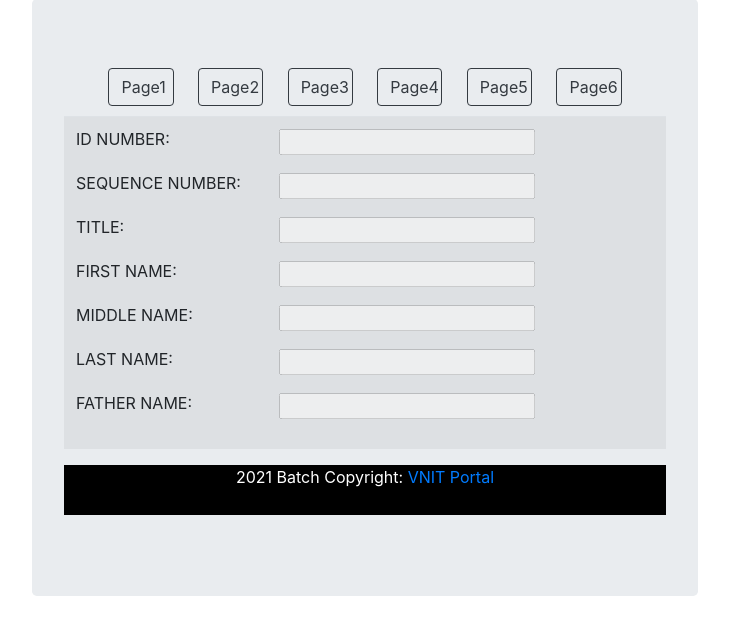
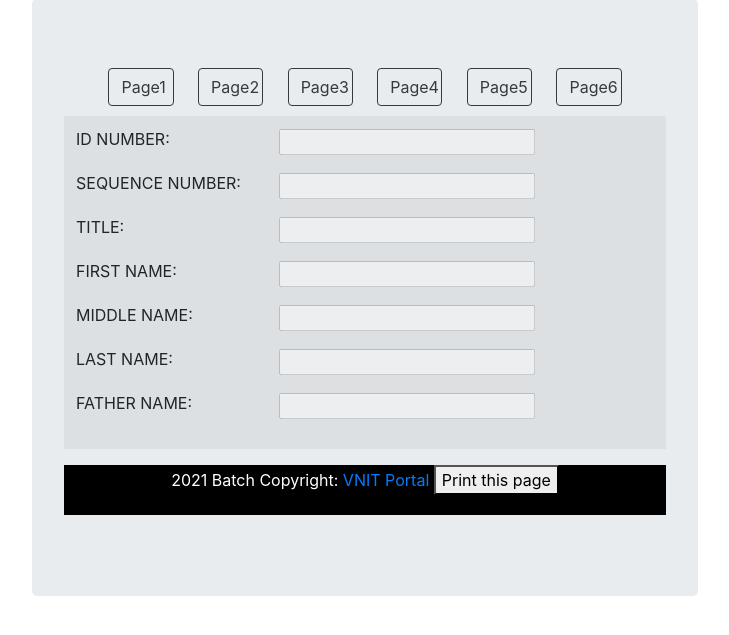
Before and after one commit to umangd98/EmployeePayroll, a Django app: template app2/templates/info/read_profile.html in a window 1280 px wide. Shown: the part 81-716 px from the top of the page, without its empty margins (275-1004 px from the left). Run offline with Django 3.2, Linux system fonts and the light colour scheme; the template is opened without the code that fills it, so the values that code supplies are empty; some libraries are stand-ins or nearby versions.

Commit message:
added print

```diff
--- a/app2/templates/info/read_profile.html
+++ b/app2/templates/info/read_profile.html
@@ -6,7 +6,6 @@
         <script src="https://code.jquery.com/jquery-3.2.1.slim.min.js" integrity="sha384-KJ3o2DKtIkvYIK3UENzmM7KCkRr/rE9/Qpg6aAZGJwFDMVNA/GpGFF93hXpG5KkN" crossorigin="anonymous"></script>
     <script src="https://cdnjs.cloudflare.com/ajax/libs/popper.js/1.12.9/umd/popper.min.js" integrity="sha384-ApNbgh9B+Y1QKtv3Rn7W3mgPxhU9K/ScQsAP7hUibX39j7fakFPskvXusvfa0b4Q" crossorigin="anonymous"></script>
     <script src="https://maxcdn.bootstrapcdn.com/bootstrap/4.0.0/js/bootstrap.min.js" integrity="sha384-JZR6Spejh4U02d8jOt6vLEHfe/JQGiRRSQQxSfFWpi1MquVdAyjUar5+76PVCmYl" crossorigin="anonymous"></script>
-
         <style>
         .carousel-control.left, .carousel-control.right {
            background-image:none !important;
@@ -524,6 +523,12 @@
      <input type="text" name="REMARK" maxlength="50" id="id_REMARK" value="{{obj.REMARK}}" disabled>
                                   </div>
                               </div>
+
+                             <!-- <div class="col-md-7 inputGroupContainer">
+                                <div class="input-group"><span class="input-group-addon"><i class="glyphicon glyphicon-triangle-right"></i></span>
+                                    <button onclick="myFunction()">Print this page</button>
+                             </div>-->
+                         </div>
                           </div>
                        </fieldset>
                     </div>
@@ -542,6 +547,7 @@
   <!-- Copyright -->
   <div style="color: white;" class="footer-copyright text-center py-10">2021 Batch Copyright:
     <a href="https://vnit.ac.in"> VNIT Portal</a>
+    <button onclick="myFunction()">Print this page</button>
   </div>
   <!-- Copyright -->
 
@@ -577,5 +583,10 @@
         //  dots[slideIndex-1].className += " active";
         }
     </script>
+    <script>
+        function myFunction() {
+      window.print();
+    }
+        </script>
 </body>
 </html>
```
